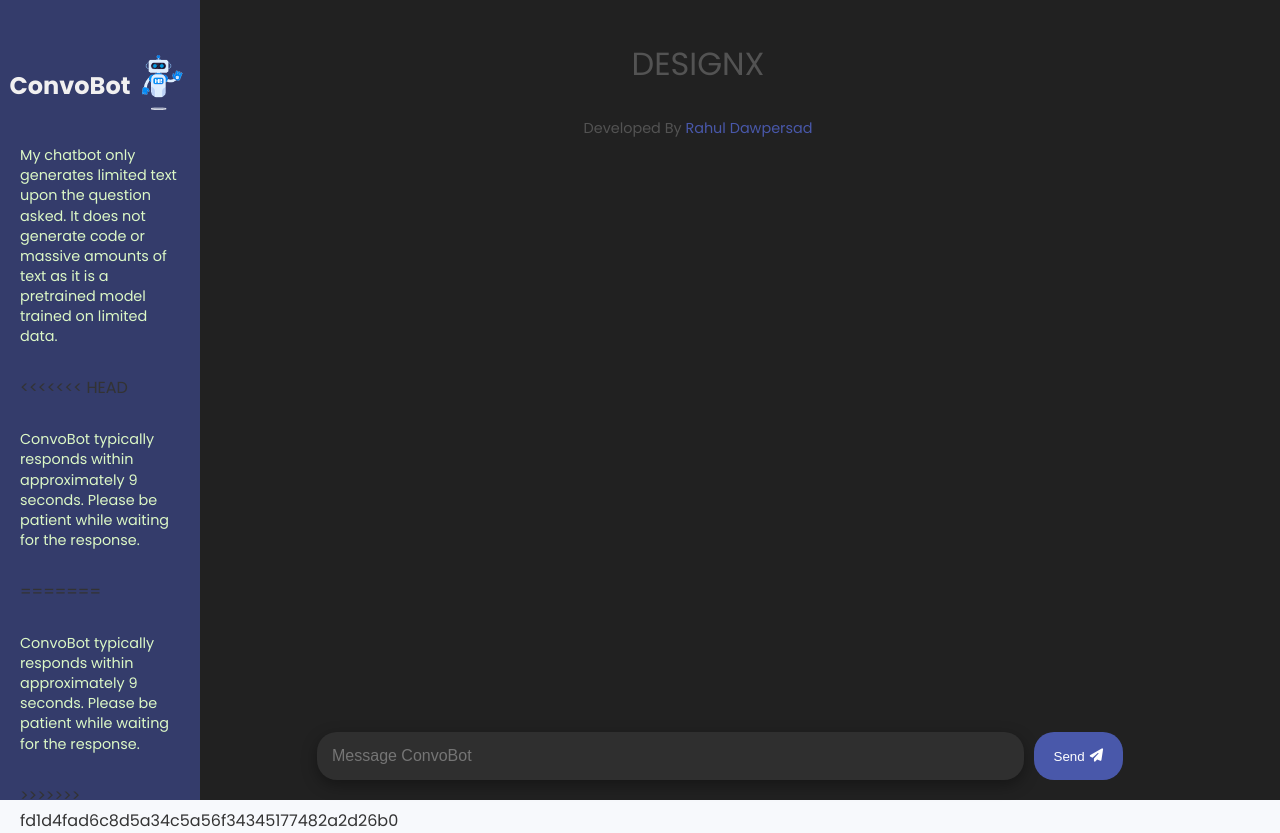
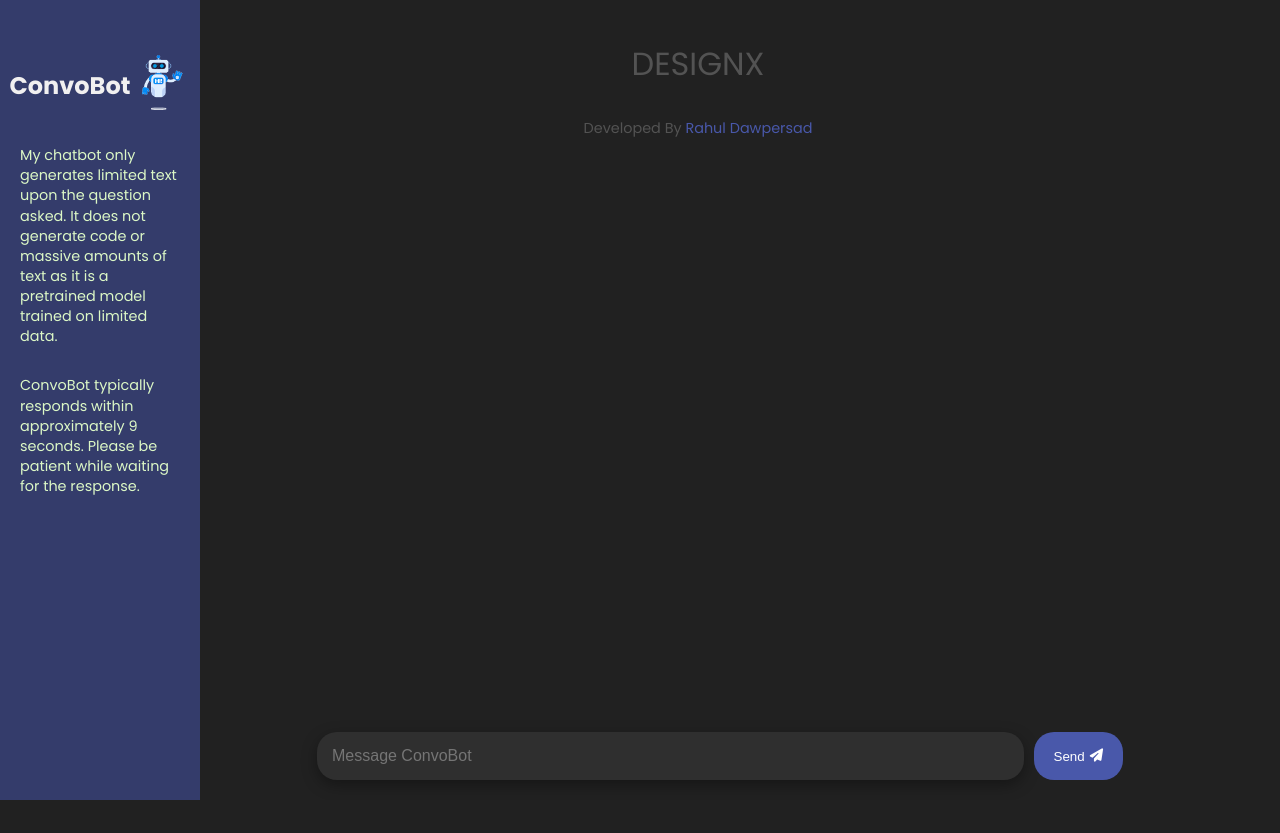
Before and after one commit to RahulDawpersad/ConvoBot-Chatbot, a Flask app: page / in a window 1280 px wide. After the commit the page ends 800 px from the top, so only its background shows below. Run offline with Flask 3, Linux system fonts and the light colour scheme; some libraries are stand-ins or nearby versions.

Commit message:
index.html updated

```diff
--- a/templates/index.html
+++ b/templates/index.html
@@ -119,15 +119,8 @@
         It does not generate code or massive amounts of text as it is a
         pretrained model trained on limited data.
       </p>
-<<<<<<< HEAD
       <p>ConvoBot typically responds within approximately 9 seconds.
           Please be patient while waiting for the response.</p>
-=======
-        <p>
-          ConvoBot typically responds within approximately 9 seconds.
-          Please be patient while waiting for the response.
-        </p>
->>>>>>> fd1d4fad6c8d5a34c5a56f34345177482a2d26b0
     </div>
     <div class="chat-container">
       <div class="chat-box" id="chat-box">
```
